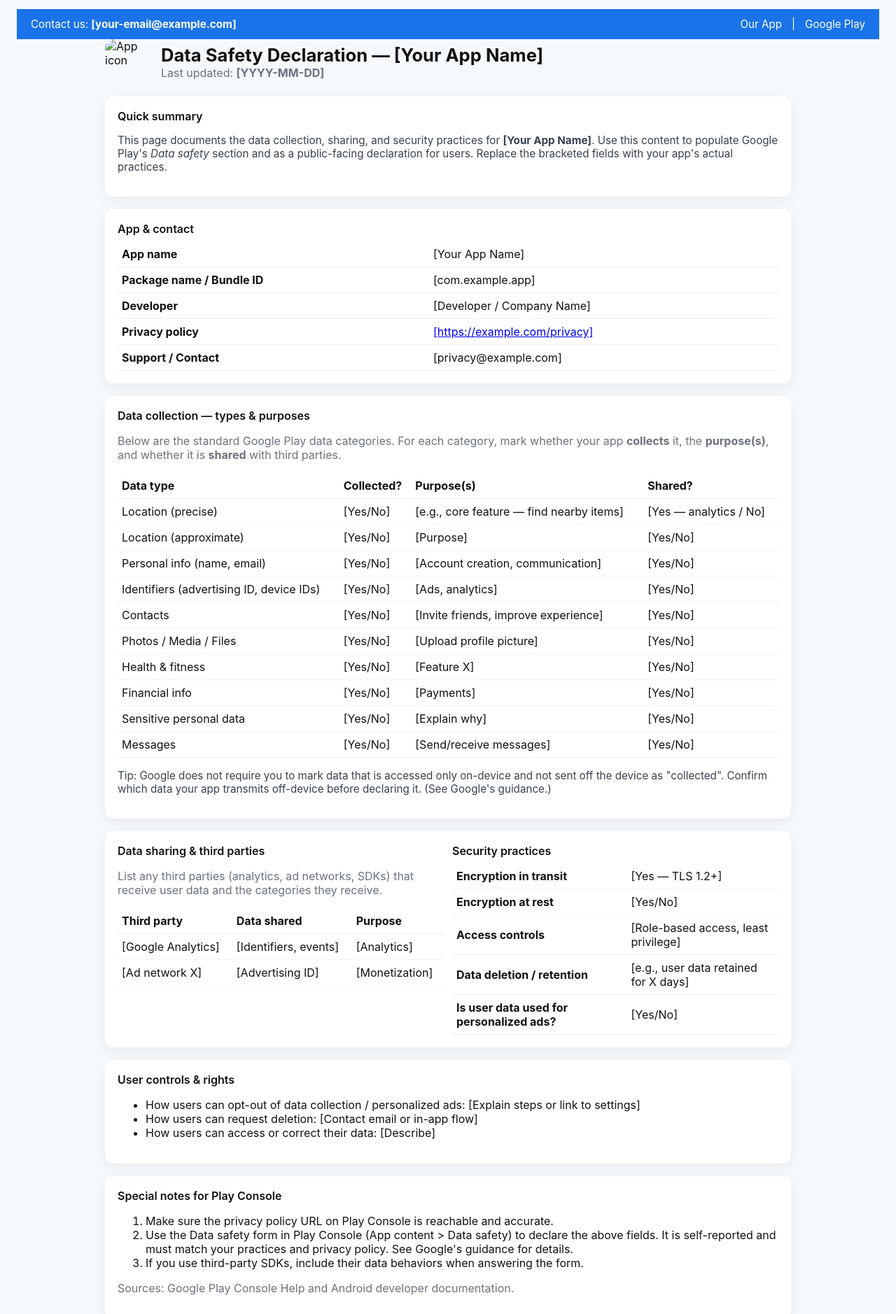
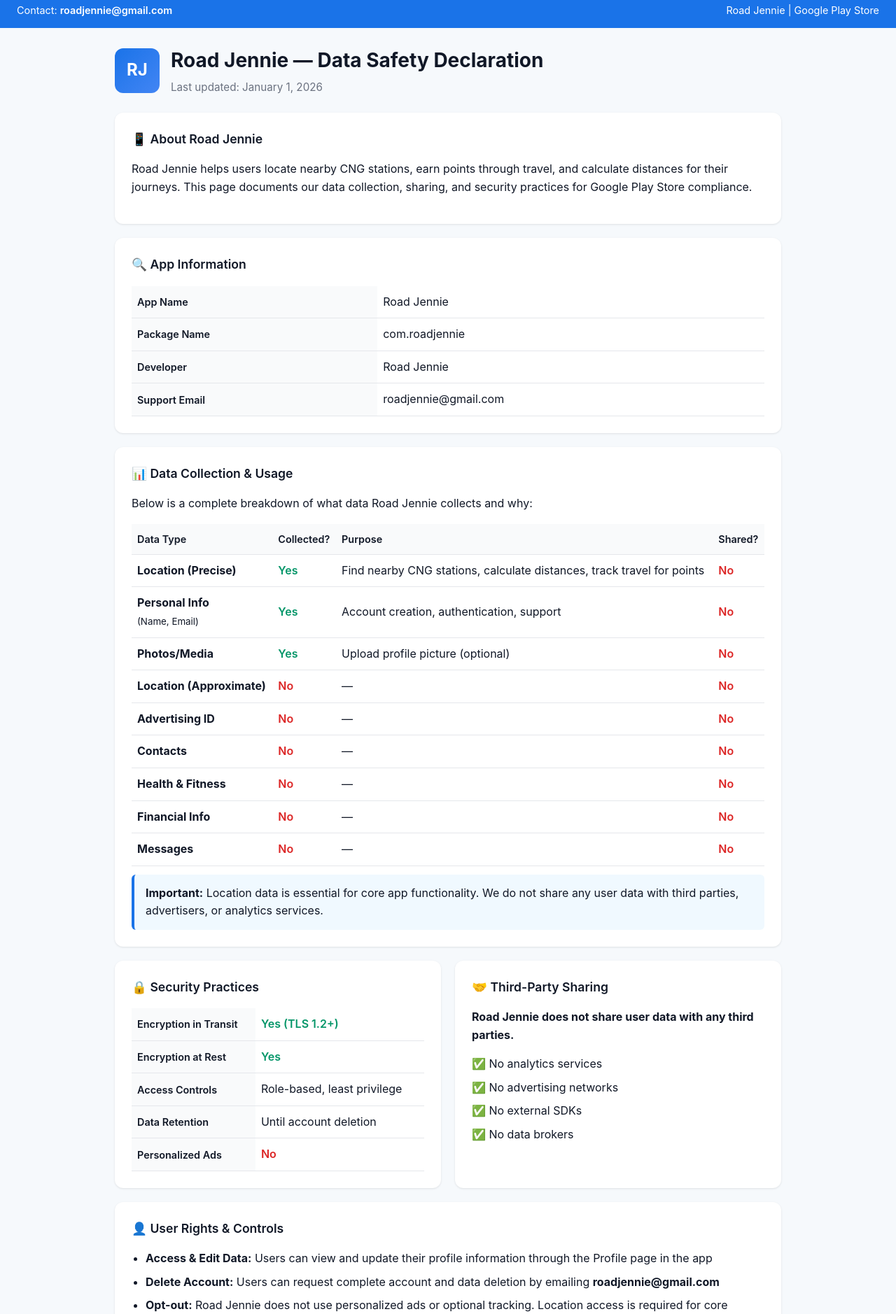
Before and after one commit to roadjennie-git/roadJenie_server, a website: page index.html in a window 1280 px wide. Shown: the part 11-1889 px from the top of the page at 70% size. Drawn offline with Linux system fonts and the light colour scheme.

Commit message:
Update index.html

```diff
--- a/index.html
+++ b/index.html
@@ -3,166 +3,241 @@
 <head>
   <meta charset="utf-8">
   <meta name="viewport" content="width=device-width,initial-scale=1">
-  <title>Data Safety Declaration — RoadJennie</title>
+  <title>Data Safety Declaration — Road Jennie</title>
   <style>
-    :root{--accent:#1a73e8;--bg:#f6f9fc;--card:#ffffff;--muted:#6b7280}
-    body{font-family:Inter,system-ui,Arial,sans-serif;background:var(--bg);margin:0;padding:24px;color:#111}
-    .container{max-width:980px;margin:0 auto}
-    header{display:flex;align-items:center;gap:16px}
-    header img{width:64px;height:64px;border-radius:12px;object-fit:cover}
-    h1{margin:0;font-size:1.6rem}
-    .card{background:var(--card);padding:18px;border-radius:12px;box-shadow:0 6px 18px rgba(16,24,40,0.06);margin-top:18px}
-    .grid{display:grid;grid-template-columns:1fr 1fr;gap:12px}
-    .section-title{font-weight:600;margin-bottom:8px}
-    table{width:100%;border-collapse:collapse}
-    th,td{padding:8px 6px;text-align:left;border-bottom:1px solid #eef2f7}
-    .muted{color:var(--muted)}
-    .pill{display:inline-block;padding:6px 10px;border-radius:999px;background:#eef6ff;color:var(--accent);font-weight:600}
-    .note{font-size:0.95rem;color:#374151}
-    footer{margin-top:18px;font-size:0.9rem;color:var(--muted)}
-    @media (max-width:720px){.grid{grid-template-columns:1fr}}
+    :root{--accent:#1a73e8;--bg:#f6f9fc;--card:#ffffff;--text:#111827;--muted:#6b7280;--border:#e5e7eb}
+    *{box-sizing:border-box}
+    body{font-family:-apple-system,BlinkMacSystemFont,'Segoe UI',Roboto,sans-serif;background:var(--bg);margin:0;padding:0;color:var(--text);line-height:1.6}
+    .top-bar{background:var(--accent);color:#fff;padding:14px 24px;display:flex;justify-content:space-between;align-items:center;font-size:0.9rem}
+    .top-bar strong{font-weight:600}
+    .container{max-width:1000px;margin:0 auto;padding:24px}
+    .header{display:flex;align-items:center;gap:16px;margin-bottom:24px}
+    .header-icon{width:64px;height:64px;border-radius:12px;background:linear-gradient(135deg,#1a73e8,#4285f4);display:flex;align-items:center;justify-content:center;color:#fff;font-size:24px;font-weight:bold}
+    h1{margin:0;font-size:1.75rem;color:var(--text)}
+    .subtitle{color:var(--muted);font-size:0.95rem;margin-top:4px}
+    .card{background:var(--card);padding:24px;border-radius:12px;box-shadow:0 1px 3px rgba(0,0,0,0.1);margin-bottom:20px}
+    .card-title{font-size:1.1rem;font-weight:600;margin:0 0 16px 0;color:var(--text)}
+    table{width:100%;border-collapse:collapse;margin-top:12px}
+    th,td{padding:10px 8px;text-align:left;border-bottom:1px solid var(--border)}
+    th{background:#f9fafb;font-weight:600;font-size:0.9rem}
+    .yes{color:#059669;font-weight:600}
+    .no{color:#dc2626;font-weight:600}
+    .badge{display:inline-block;padding:4px 12px;border-radius:999px;background:#dbeafe;color:var(--accent);font-weight:600;font-size:0.85rem}
+    .info-box{background:#f0f9ff;border-left:4px solid var(--accent);padding:14px 16px;border-radius:6px;margin-top:12px}
+    .console-answer{background:#f9fafb;padding:16px;border-radius:8px;margin-top:12px;border:1px solid var(--border)}
+    .console-answer p{margin:8px 0}
+    .console-answer strong{color:var(--text)}
+    ul{padding-left:20px}
+    li{margin-bottom:8px}
+    .grid{display:grid;grid-template-columns:1fr 1fr;gap:20px}
+    @media (max-width:768px){
+      .container{padding:16px}
+      .grid{grid-template-columns:1fr}
+      .top-bar{flex-direction:column;gap:8px;text-align:center}
+    }
   </style>
 </head>
 <body>
-  <div style="background:#1a73e8;color:#fff;padding:12px 20px;display:flex;justify-content:space-between;align-items:center;font-size:0.95rem;">
-    <div>Contact us: <strong>[your-email@example.com]</strong></div>
-    <div style="display:flex;gap:14px;align-items:center;">
-      <span>Our App</span>
-      <span>|</span>
-      <span>Google Play</span>
-    </div>
+  <div class="top-bar">
+    <div>Contact: <strong>roadjennie@gmail.com</strong></div>
+    <div>Road Jennie | Google Play Store</div>
   </div>
+
   <div class="container">
-    <header>
-      <img src="placeholder-icon.png" alt="App icon">
+    <div class="header">
+      <div class="header-icon">RJ</div>
       <div>
-        <h1>Data Safety Declaration — <span id="app-name">[Your App Name]</span></h1>
-        <div class="muted">Last updated: <strong id="last-updated">[YYYY-MM-DD]</strong></div>
+        <h1>Road Jennie — Data Safety Declaration</h1>
+        <div class="subtitle">Last updated: January 1, 2026</div>
       </div>
-    </header>
-
-    <div class="card">
-      <div class="section-title">Quick summary</div>
-      <p class="note">This page documents the data collection, sharing, and security practices for <strong id="app-name-2">[Your App Name]</strong>. Use this content to populate Google Play's <em>Data safety</em> section and as a public-facing declaration for users. Replace the bracketed fields with your app's actual practices.</p>
     </div>
 
     <div class="card">
-      <div class="section-title">App & contact</div>
+      <h2 class="card-title">📱 About Road Jennie</h2>
+      <p>Road Jennie helps users locate nearby CNG stations, earn points through travel, and calculate distances for their journeys. This page documents our data collection, sharing, and security practices for Google Play Store compliance.</p>
+    </div>
+
+    <div class="card">
+      <h2 class="card-title">🔍 App Information</h2>
       <table>
-        <tr><th>App name</th><td id="app-name-3">[Your App Name]</td></tr>
-        <tr><th>Package name / Bundle ID</th><td id="package">[com.example.app]</td></tr>
-        <tr><th>Developer</th><td id="developer">[Developer / Company Name]</td></tr>
-        <tr><th>Privacy policy</th><td><a id="privacy-url" href="[https://example.com/privacy]" target="_blank">[https://example.com/privacy]</a></td></tr>
-        <tr><th>Support / Contact</th><td id="contact">[privacy@example.com]</td></tr>
+        <tr><th>App Name</th><td>Road Jennie</td></tr>
+        <tr><th>Package Name</th><td>com.roadjennie</td></tr>
+        <tr><th>Developer</th><td>Road Jennie</td></tr>
+        <tr><th>Support Email</th><td>roadjennie@gmail.com</td></tr>
       </table>
     </div>
 
     <div class="card">
-      <div class="section-title">Data collection — types & purposes</div>
-      <p class="muted">Below are the standard Google Play data categories. For each category, mark whether your app <strong>collects</strong> it, the <strong>purpose(s)</strong>, and whether it is <strong>shared</strong> with third parties.</p>
-
+      <h2 class="card-title">📊 Data Collection & Usage</h2>
+      <p>Below is a complete breakdown of what data Road Jennie collects and why:</p>
       <table>
         <thead>
-          <tr><th>Data type</th><th>Collected?</th><th>Purpose(s)</th><th>Shared?</th></tr>
+          <tr>
+            <th>Data Type</th>
+            <th>Collected?</th>
+            <th>Purpose</th>
+            <th>Shared?</th>
+          </tr>
         </thead>
         <tbody>
-          <tr><td>Location (precise)</td><td id="loc-collected">[Yes/No]</td><td id="loc-purpose">[e.g., core feature — find nearby items]</td><td id="loc-shared">[Yes — analytics / No]</td></tr>
-          <tr><td>Location (approximate)</td><td>[Yes/No]</td><td>[Purpose]</td><td>[Yes/No]</td></tr>
-          <tr><td>Personal info (name, email)</td><td>[Yes/No]</td><td>[Account creation, communication]</td><td>[Yes/No]</td></tr>
-          <tr><td>Identifiers (advertising ID, device IDs)</td><td>[Yes/No]</td><td>[Ads, analytics]</td><td>[Yes/No]</td></tr>
-          <tr><td>Contacts</td><td>[Yes/No]</td><td>[Invite friends, improve experience]</td><td>[Yes/No]</td></tr>
-          <tr><td>Photos / Media / Files</td><td>[Yes/No]</td><td>[Upload profile picture]</td><td>[Yes/No]</td></tr>
-          <tr><td>Health & fitness</td><td>[Yes/No]</td><td>[Feature X]</td><td>[Yes/No]</td></tr>
-          <tr><td>Financial info</td><td>[Yes/No]</td><td>[Payments]</td><td>[Yes/No]</td></tr>
-          <tr><td>Sensitive personal data</td><td>[Yes/No]</td><td>[Explain why]</td><td>[Yes/No]</td></tr>
-          <tr><td>Messages</td><td>[Yes/No]</td><td>[Send/receive messages]</td><td>[Yes/No]</td></tr>
+          <tr>
+            <td><strong>Location (Precise)</strong></td>
+            <td class="yes">Yes</td>
+            <td>Find nearby CNG stations, calculate distances, track travel for points</td>
+            <td class="no">No</td>
+          </tr>
+          <tr>
+            <td><strong>Personal Info</strong><br><small>(Name, Email)</small></td>
+            <td class="yes">Yes</td>
+            <td>Account creation, authentication, support</td>
+            <td class="no">No</td>
+          </tr>
+          <tr>
+            <td><strong>Photos/Media</strong></td>
+            <td class="yes">Yes</td>
+            <td>Upload profile picture (optional)</td>
+            <td class="no">No</td>
+          </tr>
+          <tr>
+            <td><strong>Location (Approximate)</strong></td>
+            <td class="no">No</td>
+            <td>—</td>
+            <td class="no">No</td>
+          </tr>
+          <tr>
+            <td><strong>Advertising ID</strong></td>
+            <td class="no">No</td>
+            <td>—</td>
+            <td class="no">No</td>
+          </tr>
+          <tr>
+            <td><strong>Contacts</strong></td>
+            <td class="no">No</td>
+            <td>—</td>
+            <td class="no">No</td>
+          </tr>
+          <tr>
+            <td><strong>Health & Fitness</strong></td>
+            <td class="no">No</td>
+            <td>—</td>
+            <td class="no">No</td>
+          </tr>
+          <tr>
+            <td><strong>Financial Info</strong></td>
+            <td class="no">No</td>
+            <td>—</td>
+            <td class="no">No</td>
+          </tr>
+          <tr>
+            <td><strong>Messages</strong></td>
+            <td class="no">No</td>
+            <td>—</td>
+            <td class="no">No</td>
+          </tr>
         </tbody>
       </table>
-
-      <p class="note">Tip: Google does not require you to mark data that is accessed only on-device and not sent off the device as "collected". Confirm which data your app transmits off-device before declaring it. (See Google's guidance.)</p>
+      <div class="info-box">
+        <strong>Important:</strong> Location data is essential for core app functionality. We do not share any user data with third parties, advertisers, or analytics services.
+      </div>
     </div>
 
-    <div class="card grid">
-      <div>
-        <div class="section-title">Data sharing & third parties</div>
-        <p class="muted">List any third parties (analytics, ad networks, SDKs) that receive user data and the categories they receive.</p>
+    <div class="grid">
+      <div class="card">
+        <h2 class="card-title">🔒 Security Practices</h2>
         <table>
-          <thead><tr><th>Third party</th><th>Data shared</th><th>Purpose</th></tr></thead>
-          <tbody>
-            <tr><td>[Google Analytics]</td><td>[Identifiers, events]</td><td>[Analytics]</td></tr>
-            <tr><td>[Ad network X]</td><td>[Advertising ID]</td><td>[Monetization]</td></tr>
-          </tbody>
+          <tr><th>Encryption in Transit</th><td class="yes">Yes (TLS 1.2+)</td></tr>
+          <tr><th>Encryption at Rest</th><td class="yes">Yes</td></tr>
+          <tr><th>Access Controls</th><td>Role-based, least privilege</td></tr>
+          <tr><th>Data Retention</th><td>Until account deletion</td></tr>
+          <tr><th>Personalized Ads</th><td class="no">No</td></tr>
         </table>
       </div>
 
-      <div>
-        <div class="section-title">Security practices</div>
-        <table>
-          <tr><th>Encryption in transit</th><td id="enc-transit">[Yes — TLS 1.2+]</td></tr>
-          <tr><th>Encryption at rest</th><td id="enc-rest">[Yes/No]</td></tr>
-          <tr><th>Access controls</th><td id="access-controls">[Role-based access, least privilege]</td></tr>
-          <tr><th>Data deletion / retention</th><td id="retention">[e.g., user data retained for X days]</td></tr>
-          <tr><th>Is user data used for personalized ads?</th><td id="personalized-ads">[Yes/No]</td></tr>
-        </table>
+      <div class="card">
+        <h2 class="card-title">🤝 Third-Party Sharing</h2>
+        <p><strong>Road Jennie does not share user data with any third parties.</strong></p>
+        <ul style="list-style:none;padding:0;margin-top:12px">
+          <li>✅ No analytics services</li>
+          <li>✅ No advertising networks</li>
+          <li>✅ No external SDKs</li>
+          <li>✅ No data brokers</li>
+        </ul>
       </div>
     </div>
 
     <div class="card">
-      <div class="section-title">User controls & rights</div>
+      <h2 class="card-title">👤 User Rights & Controls</h2>
       <ul>
-        <li>How users can opt-out of data collection / personalized ads: <span id="optout">[Explain steps or link to settings]</span></li>
-        <li>How users can request deletion: <span id="delete">[Contact email or in-app flow]</span></li>
-        <li>How users can access or correct their data: <span id="access">[Describe]</span></li>
+        <li><strong>Access & Edit Data:</strong> Users can view and update their profile information through the Profile page in the app</li>
+        <li><strong>Delete Account:</strong> Users can request complete account and data deletion by emailing <strong>roadjennie@gmail.com</strong></li>
+        <li><strong>Opt-out:</strong> Road Jennie does not use personalized ads or optional tracking. Location access is required for core functionality</li>
       </ul>
     </div>
 
     <div class="card">
-      <div class="section-title">Special notes for Play Console</div>
-      <ol>
-        <li>Make sure the privacy policy URL on Play Console is reachable and accurate.</li>
-        <li>Use the Data safety form in Play Console (App content &gt; Data safety) to declare the above fields. It is self-reported and must match your practices and privacy policy. See Google's guidance for details.</li>
-        <li>If you use third-party SDKs, include their data behaviors when answering the form.</li>
-      </ol>
-      <p class="muted">Sources: Google Play Console Help and Android developer documentation.</p>
+      <h2 class="card-title">📋 Google Play Console Answers</h2>
+      <p>Use these exact responses when completing the Data Safety form in Play Console:</p>
+
+      <div class="console-answer">
+        <p><strong>Does your app collect or share user data?</strong></p>
+        <p>→ <span class="yes">Yes</span></p>
+      </div>
+
+      <div class="console-answer">
+        <p><strong>Is all of the user data collected by your app encrypted in transit?</strong></p>
+        <p>→ <span class="yes">Yes</span></p>
+      </div>
+
+      <div class="console-answer">
+        <p><strong>Do you provide a way for users to request that their data is deleted?</strong></p>
+        <p>→ <span class="yes">Yes</span> (via email: roadjennie@gmail.com)</p>
+      </div>
+
+      <h3 style="margin-top:24px;font-size:1rem">Data Types to Declare:</h3>
+
+      <div class="info-box" style="margin-top:12px">
+        <p><strong>1. Location → Precise location</strong></p>
+        <ul style="margin:8px 0">
+          <li>Collected: <strong>Yes</strong></li>
+          <li>Shared: <strong>No</strong></li>
+          <li>Ephemeral: <strong>No</strong></li>
+          <li>Required or Optional: <strong>Required</strong></li>
+          <li>Purpose: <strong>App functionality</strong></li>
+        </ul>
+      </div>
+
+      <div class="info-box">
+        <p><strong>2. Personal info → Name and Email address</strong></p>
+        <ul style="margin:8px 0">
+          <li>Collected: <strong>Yes</strong></li>
+          <li>Shared: <strong>No</strong></li>
+          <li>Ephemeral: <strong>No</strong></li>
+          <li>Required or Optional: <strong>Required</strong></li>
+          <li>Purpose: <strong>Account management</strong></li>
+        </ul>
+      </div>
+
+      <div class="info-box">
+        <p><strong>3. Photos and videos → Photos</strong></p>
+        <ul style="margin:8px 0">
+          <li>Collected: <strong>Yes</strong></li>
+          <li>Shared: <strong>No</strong></li>
+          <li>Ephemeral: <strong>No</strong></li>
+          <li>Required or Optional: <strong>Optional</strong></li>
+          <li>Purpose: <strong>App functionality</strong></li>
+        </ul>
+      </div>
     </div>
 
-    <footer>
-      <div class="pill">Action required</div>
-      <p class="muted">Replace bracketed text with your real practices. Keep this document and your privacy policy synchronized — inconsistencies can lead to warnings or removal from the store.</p>
-    </footer>
-
-    <!-- Stepper & Console-like continuation -->
-    <div class="card" style="margin-top:18px;display:flex;gap:16px;align-items:flex-start;">
-      <div style="flex:1;min-width:320px;">
-        <div class="section-title">Continue with Play Console steps</div>
-        <p class="muted">Use the steps below to prepare the answers you will enter into the Play Console "Data safety" flow. We’ve mirrored the Console steps and provided fields you can copy/paste into the form.</p>
-
-        <ol style="padding-left:18px;">
-          <li><strong>Overview</strong> — Short description: <em>"This app collects minimal user data for core functionality. Contact: your-email@example.com."</em></li>
-          <li><strong>Data collection & security</strong> — Answer whether your app collects or shares user data; state encryption in transit: <em>Yes (TLS 1.2+)</em>.</li>
-          <li><strong>Data types</strong> — For each required category, paste the table rows below into Play Console where asked:
-            <ul>
-              <li><strong>Personal info</strong>: Collected — <em>Yes</em>; Purpose — <em>Account creation, support</em>; Shared — <em>No</em></li>
-              <li><strong>Identifiers</strong>: Collected — <em>Yes</em>; Purpose — <em>Analytics, fraud prevention</em>; Shared — <em>Yes — Google Analytics</em></li>
-              <li><strong>Location</strong>: Collected — <em>No</em></li>
-            </ul>
-          </li>
-          <li><strong>Data usage & handling</strong> — Describe retention and deletion: <em>Data retained for 90 days for analytics; users can request deletion via email.</em></li>
-          <li><strong>Preview</strong> — Verify answers and ensure your privacy policy matches. Use the public link below when prompted by Play Console.</li>
-        </ol>
-
-        <p class="note">Copy these summary lines into the Play Console form fields. If your app differs, replace the example answers accordingly.</p>
-      </div>
-
-      <div style="width:420px;flex-shrink:0;">
-        <div class="section-title">Screenshot preview (console)</div>
-        <div style="background:#fff;border-radius:10px;padding:10px;box-shadow:0 8px 20px rgba(2,6,23,0.06);">
-          <img src="/mnt/data/Screenshot 2025-11-22 at 2.35.45 PM.png" alt="Play Console screenshot" style="width:100%;height:auto;border-radius:6px;display:block;object-fit:cover;">
-          <div class="muted" style="font-size:0.85rem;margin-top:8px;text-align:center;">Reference: Google Play Console — Data safety</div>
+    <div class="card" style="background:#f0fdf4;border:1px solid #86efac">
+      <div style="display:flex;align-items:center;gap:12px">
+        <span class="badge" style="background:#dcfce7;color:#15803d">✓ Complete</span>
+        <div>
+          <strong>Ready for Submission</strong>
+          <p style="margin:4px 0 0 0;color:var(--muted);font-size:0.9rem">This declaration is complete and ready for Google Play Console. For questions, contact roadjennie@gmail.com</p>
         </div>
       </div>
     </div>
-
   </div>
 </body>
 </html>
```
